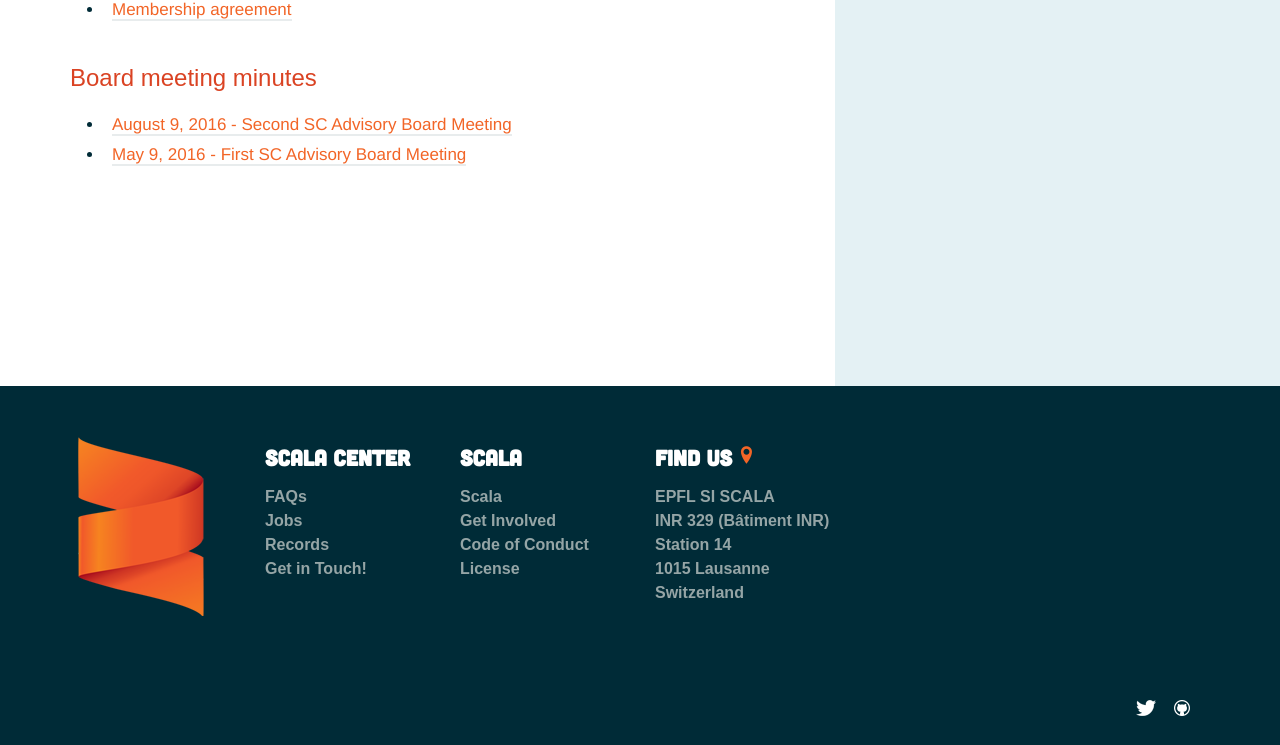
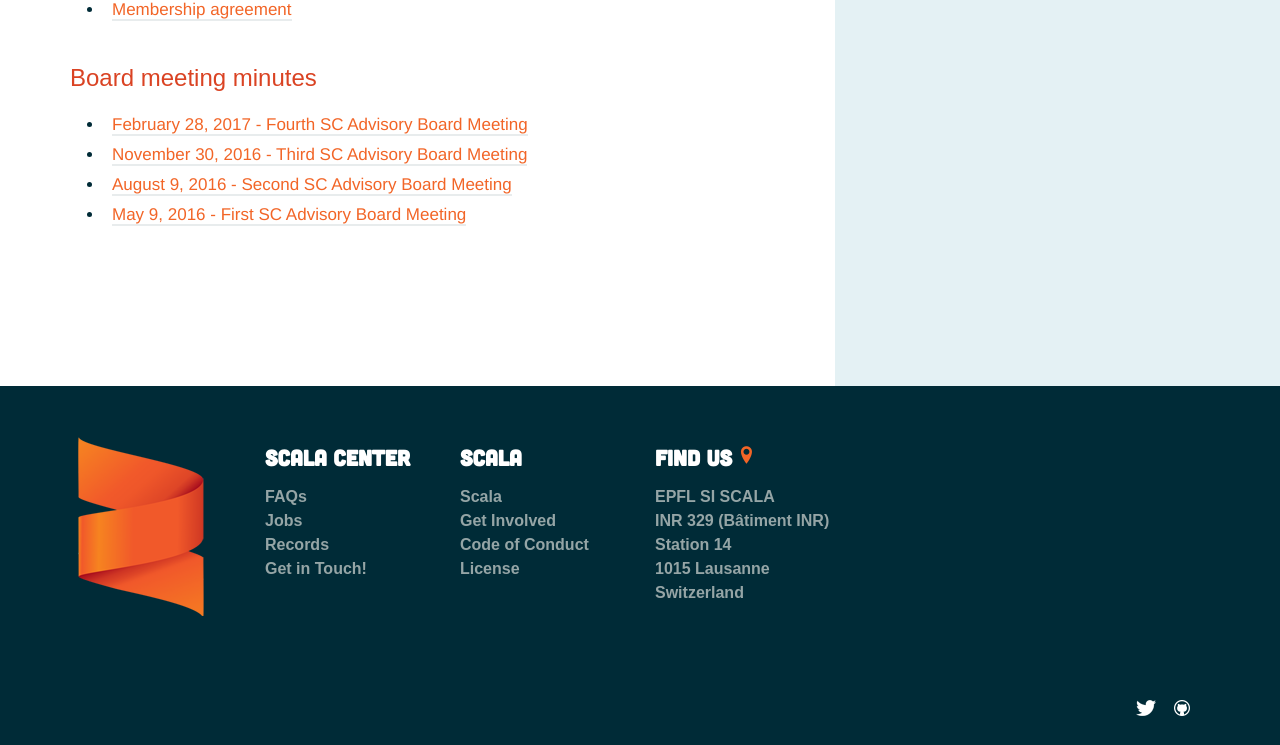
Before and after one commit to scala/scala.epfl.ch, a Jekyll site: the page built from records.md, in a window 1280 px wide, cut to the strip 260-1005 px from the top of the page. Built offline with Jekyll 4.4.1, drawn with Linux system fonts in a browser that asks for light colours; our own code applies the rules of GitHub Pages for plain Markdown files.

Commit message:
link to recent minutes

```diff
--- a/records.md
+++ b/records.md
@@ -9,5 +9,7 @@ layout: page
 
 ### Board meeting minutes
 
+- [February 28, 2017 - Fourth SC Advisory Board Meeting](https://github.com/scalacenter/advisoryboard/blob/master/minutes/004-2017-q1.md)
+- [November 30, 2016 - Third SC Advisory Board Meeting](https://github.com/scalacenter/advisoryboard/blob/master/minutes/003-2016-q4.md)
 - [August 9, 2016 - Second SC Advisory Board Meeting](https://github.com/scalacenter/advisoryboard/blob/master/minutes/002-2016-q3.md)
 - [May 9, 2016 - First SC Advisory Board Meeting](/minutes/2016/06/06/may-9-2016.html)
```
